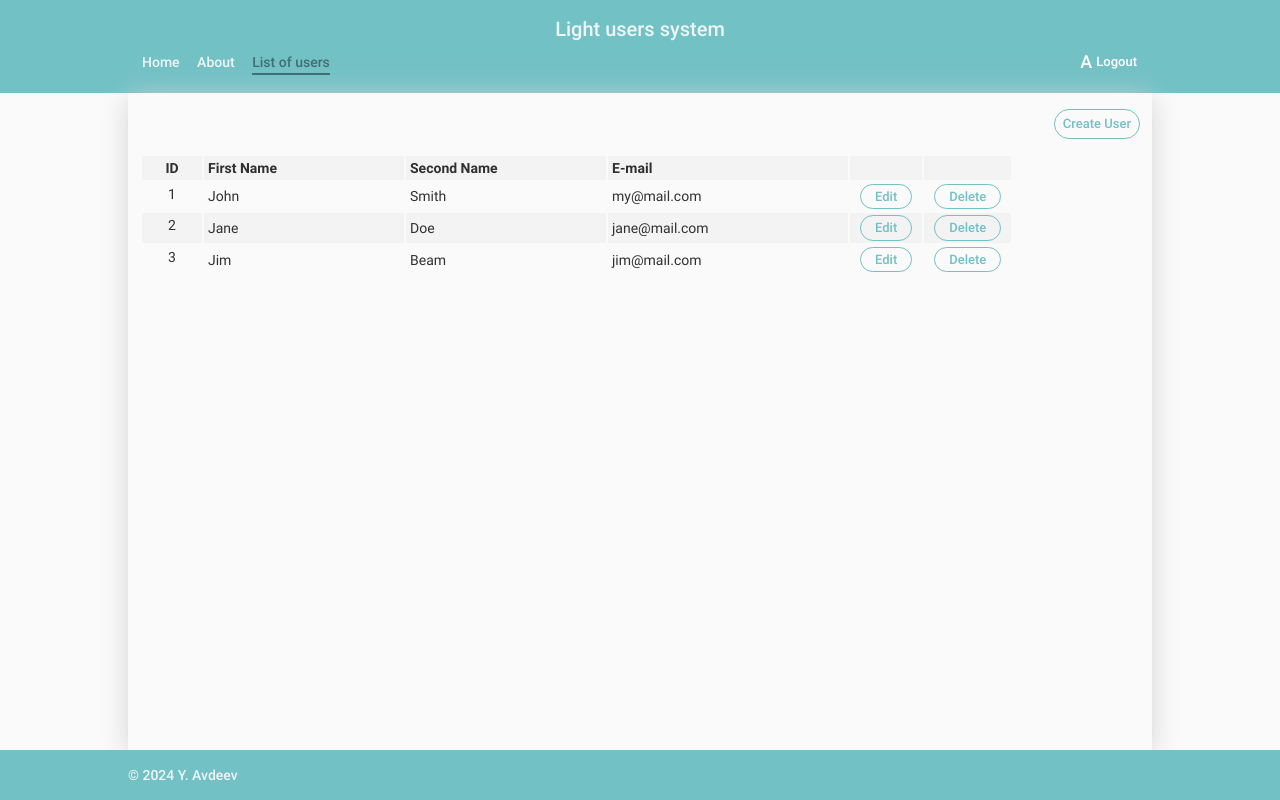
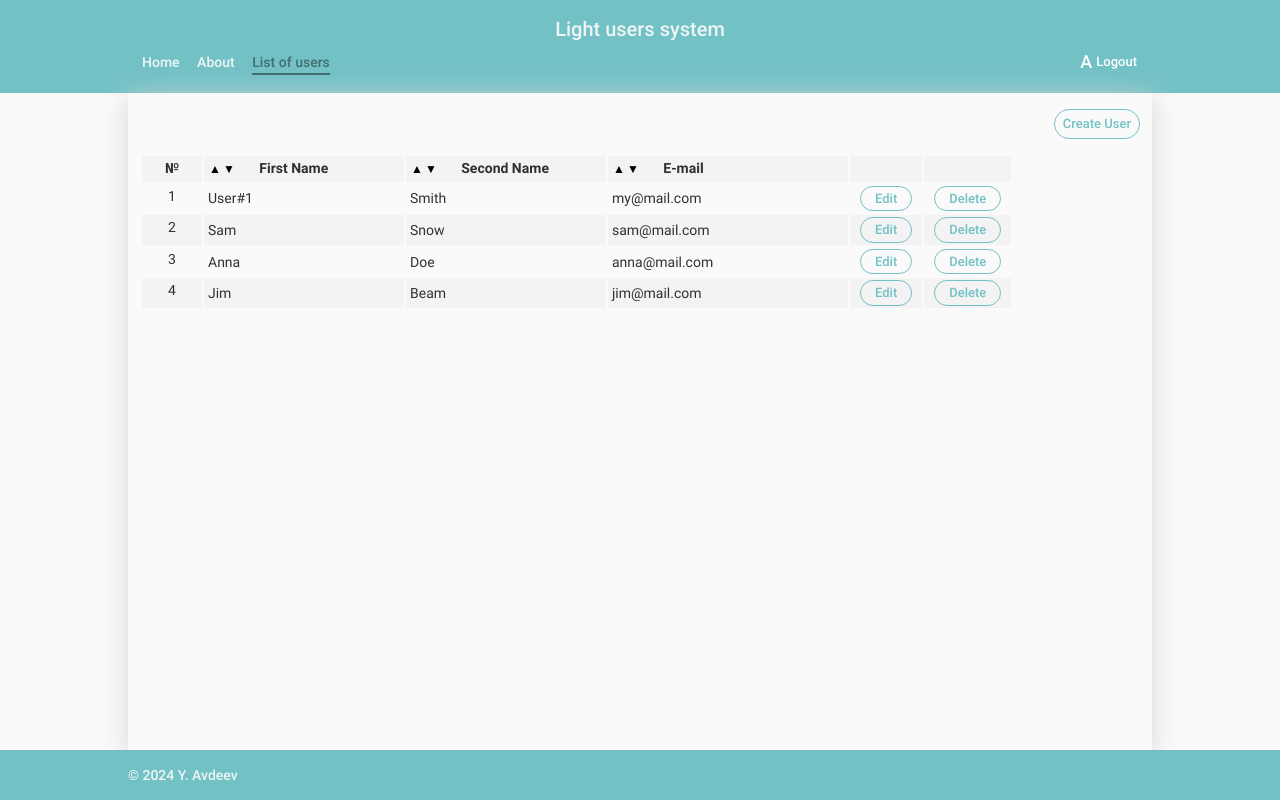
Before and after one commit to yuriy-avdeev/light-users-system, a Vue app: page /users in a window 1280 px wide. Built offline with nearby package versions, Linux system fonts and the light colour scheme; sample sign-in values are in the browser's storage.

Commit message:
feat: add registration form, sorting users list

```diff
--- a/src/assets/main.css
+++ b/src/assets/main.css
@@ -9,6 +9,7 @@
   --color-light-grey: #f3f3f3;
   --color-dark-grey: #d4d4d4;
   --color-success: #00b606;
+  --color-info: #2591fe;
   --color-danger: #ff3232;
 
   --color-background: #f8f8f8b4;
--- a/src/components/AppHeader.vue
+++ b/src/components/AppHeader.vue
@@ -2,7 +2,7 @@
 import { computed, watch, ref, type Ref } from 'vue'
 import { RouterLink, useRouter } from 'vue-router'
 import { useUserStore } from '@/stores/user'
-import { useLoginFormStore } from '@/stores/loginForm'
+import { useUserAccessFormStore } from '@/stores/userAccessForm'
 import UiButton from './UI/UiButton.vue'
 
 const props = defineProps({
@@ -14,7 +14,7 @@ const props = defineProps({
 
 const router = useRouter()
 const userStore = useUserStore()
-const loginFormStore = useLoginFormStore()
+const userAccessFormStore = useUserAccessFormStore()
 const isConfirmationContainerOpened = ref(false)
 const containerRef: Ref<HTMLElement | null> = ref(null)
 
@@ -36,7 +36,7 @@ const handleLoginButton = () => {
   if (userStore.isAuthenticated) {
     isConfirmationContainerOpened.value = !isConfirmationContainerOpened.value
   } else {
-    loginFormStore.openLoginForm()
+    userAccessFormStore.openUserAccessForm()
     router.push('/')
   }
 }
--- a/src/components/LoginForm.vue
+++ b/src/components/LoginForm.vue
@@ -2,7 +2,7 @@
 import { ref, type Ref, onMounted, computed, watch } from 'vue'
 import { useRouter } from 'vue-router'
 import { useUserStore } from '@/stores/user'
-import { useLoginFormStore } from '@/stores/loginForm'
+import { useUserAccessFormStore } from '@/stores/userAccessForm'
 import { debounce } from '@/utilities/debounce'
 import UiButton from './UI/UiButton.vue'
 
@@ -14,7 +14,7 @@ const props = defineProps({
 })
 
 const userStore = useUserStore()
-const loginFormStore = useLoginFormStore()
+const useAccessFormStore = useUserAccessFormStore()
 const router = useRouter()
 const eMail = ref('')
 const trimmedEMail = ref('')
@@ -49,7 +49,7 @@ const performLogin = async () => {
         const userName = userStore.isAdmin ? 'Admin' : userStore.currentUser?.first_name
         showUserNotification(`Welcome, ${userName}!`)
         setTimeout(() => {
-            loginFormStore.closeLoginForm()
+            useAccessFormStore.closeUserAccessForm()
         }, 2000)
         router.push(props.nextPage)
     }
--- a/src/components/UsersList.vue
+++ b/src/components/UsersList.vue
@@ -1,23 +1,72 @@
 <script setup lang="ts">
-import { ref } from 'vue'
+import { ref, computed, watch } from 'vue'
 import { storeToRefs } from 'pinia'
 import { useUsersStore } from '@/stores/users'
-import type { IUser } from '@/types/store-types'
+import type { User, SortableUsersListFields } from '@/types/store-types'
 import UiButton from './UI/UiButton.vue'
 import PopupWrapper from '@/components/PopupWrapper.vue'
 import RegistrationForm from './RegistrationForm.vue'
-// import type of the new user
 
 const usersStore = useUsersStore()
 const { users } = storeToRefs(usersStore)
 const isOpenPopup = ref(false)
+const sortByFirstName = ref('')
+const sortBySecondName = ref('')
+const sortByEMail = ref('')
+
+const usersModelList = computed(() => {
+    let sortField: SortableUsersListFields | null = null
+    let sortOrder = ''
+    if (sortByFirstName.value) {
+        sortField = 'first_name'
+        sortOrder = sortByFirstName.value
+    } else if (sortBySecondName.value) {
+        sortField = 'second_name'
+        sortOrder = sortBySecondName.value
+    } else if (sortByEMail.value) {
+        sortField = 'e_mail'
+        sortOrder = sortByEMail.value
+    }
+    if (sortField) {
+        return getSortedList(sortField, sortOrder)
+    }
+    return users.value
+})
+
+const getSortedList = (field: SortableUsersListFields, order: string) => {
+    if (order === 'up') {
+        return [...users.value].sort((a, b) => a[field].localeCompare(b[field]))
+    }
+    return [...users.value].sort((a, b) => b[field].localeCompare(a[field]))
+}
+
+watch(sortByFirstName, (newValue) => {
+    if (newValue) {
+        sortBySecondName.value = ''
+        sortByEMail.value = ''
+    }
+})
+
+watch(sortBySecondName, (newValue) => {
+    if (newValue) {
+        sortByFirstName.value = ''
+        sortByEMail.value = ''
+    }
+})
+
+watch(sortByEMail, (newValue) => {
+    if (newValue) {
+        sortByFirstName.value = ''
+        sortBySecondName.value = ''
+    }
+})
 
 const createUser = () => {
+    // it's pointless to create new user manually and it needs just for training
     isOpenPopup.value = true
-    // open popup with form - pointless to create new user manually here, but...
 }
 
-const editUser = (user: IUser) => {
+const editUser = (user: User) => {
     console.log('user: ', user)
     //
 }
@@ -46,13 +95,76 @@ const deleteUser = (id: number | string) => {
         <table class="users-table">
             <thead>
                 <tr class="users-table__header">
-                    <th class="users-table__column users-table__column_id">ID</th>
+                    <th class="users-table__column users-table__column_id">&#x2116;</th>
 
-                    <th class="users-table__column users-table__column_first-name">First Name</th>
+                    <th class="users-table__column users-table__column_first-name">
+                        <span>
 
-                    <th class="users-table__column users-table__column_second-name">Second Name</th>
+                        </span>
+                        <button
+                            class="users-table__arrow"
+                            :class="{ 'users-table__arrow_active': sortByFirstName === 'up' }"
+                            type="button"
+                            @click.prevent="sortByFirstName = 'up'"
+                        >
+                            ▲
+                        </button>
 
-                    <th class="users-table__column users-table__column_e-mail">E-mail</th>
+                        <button
+                            class="users-table__arrow"
+                            :class="{ 'users-table__arrow_active': sortByFirstName === 'down' }"
+                            type="button"
+                            @click.prevent="sortByFirstName = 'down'"
+                        >
+                            ▼
+                        </button>
+
+                        First Name
+                    </th>
+
+                    <th class="users-table__column users-table__column_second-name">
+                        <button
+                            class="users-table__arrow"
+                            :class="{ 'users-table__arrow_active': sortBySecondName === 'up' }"
+                            type="button"
+                            @click.prevent="sortBySecondName = 'up'"
+                        >
+                            ▲
+                        </button>
+
+                        <button
+                            class="users-table__arrow"
+                            :class="{ 'users-table__arrow_active': sortBySecondName === 'down' }"
+                            type="button"
+                            @click.prevent="sortBySecondName = 'down'"
+                        >
+                            ▼
+                        </button>
+
+                        Second Name
+                    </th>
+
+                    <th class="users-table__column users-table__column_e-mail">
+                        <button
+                            class="users-table__arrow"
+                            :class="{ 'users-table__arrow_active': sortByEMail === 'up' }"
+                            type="button"
+                            @click.prevent="sortByEMail = 'up'"
+                        >
+                            ▲
+                        </button>
+
+                        <button
+                            class="users-table__arrow"
+                            :class="{ 'users-table__arrow_active': sortByEMail === 'down' }"
+                            type="button"
+                            @click.prevent="sortByEMail = 'down'"
+                        >
+                            ▼
+                        </button>
+
+                        E-mail
+                    </th>
 
                     <th></th>
 
@@ -62,13 +174,13 @@ const deleteUser = (id: number | string) => {
 
             <tbody>
                 <tr
-                    v-for="user in users"
+                    v-for="(user, index) in usersModelList"
                     :key="user.id"
                     class="users-table__row"
                 >
-                    <td class="users-table__column users-table__column_id">{{ user.id }}</td>
+                    <td class="users-table__column users-table__column_id">{{ index + 1 }}</td>
 
-                    <td class="users-table__column users-table__column_first-name">{{ user.first_name }}</td>
+                    <td class="users-table__column users-table__column_first-name"> {{ user.first_name }} </td>
 
                     <td class="users-table__column users-table__column_second-name">{{ user.second_name }}</td>
 
@@ -137,4 +249,28 @@ const deleteUser = (id: number | string) => {
 .users-table__button {
     padding: 4px 14px;
 }
+
+.users-table__arrow:last-of-type {
+    margin-right: 20px;
+}
+
+.users-table__arrow {
+    padding: 1px;
+    border: none;
+    outline: none;
+    background: none;
+    font-size: 12px;
+    transition: color 300ms;
+}
+
+.users-table__arrow_active {
+    color: var(--color-info);
+}
+
+@media (hover: hover) {
+    .users-table__arrow:hover {
+        cursor: pointer;
+        color: var(--color-info);
+    }
+}
 </style>
--- a/src/services/middlewares.ts
+++ b/src/services/middlewares.ts
@@ -1,6 +1,6 @@
 import type { RouteLocationNormalized } from 'vue-router'
 import { useUserStore } from '@/stores/user'
-import { useLoginFormStore } from '@/stores/loginForm'
+import { useUserAccessFormStore } from '@/stores/userAccessForm'
 
 export const validateId = (to: RouteLocationNormalized) => {
   const userStore = useUserStore()
@@ -23,7 +23,7 @@ export const validateAuth = (to: RouteLocationNormalized) => {
     return true
   }
 
-  const loginFormStore = useLoginFormStore()
-  loginFormStore.openLoginForm()
+  const userAccessFormStore = useUserAccessFormStore()
+  userAccessFormStore.openUserAccessForm()
   return { path: '/' }
 }
--- a/src/stores/user.ts
+++ b/src/stores/user.ts
@@ -2,11 +2,11 @@ import { defineStore } from 'pinia'
 import { ref, computed } from 'vue'
 import bcrypt from 'bcryptjs'
 import { useUsersStore } from './users'
-import type { IUser } from '@/types/store-types'
+import type { User } from '@/types/store-types'
 
 export const useUserStore = defineStore('user', () => {
   // 'user' is a ref that can hold or User or null, initial value is null
-  const currentUser = ref<IUser | null>(null)
+  const currentUser = ref<User | null>(null)
   const isAdmin = ref<boolean>(false)
   const auth = ref<boolean>(false)
   const usersStore = useUsersStore()
@@ -61,7 +61,7 @@ export const useUserStore = defineStore('user', () => {
     }
   }
 
-  const storeUserInLocalStorage = (user: IUser) => {
+  const storeUserInLocalStorage = (user: User) => {
     const data = {
       user,
       timestamp: new Date().getTime(),
--- a/src/stores/users.ts
+++ b/src/stores/users.ts
@@ -1,38 +1,47 @@
 import { ref } from 'vue'
 import { defineStore } from 'pinia'
 import bcrypt from 'bcryptjs'
-import type { IUser, INewUser, IMockUser } from '@/types/store-types'
+import type { User, NewUser, MockUser } from '@/types/store-types'
 
-// table of users - add sorting
-// in the popup with login add button to open registration form
+// TODO:
+// in the popup with login add button to open registration form - go to user's tab and automatically login if new user (check init user list - only if admin)
 // mobile-first flexibility
+// pagination
+// table user list - full width of parent container
 
-const mockUsers: IMockUser = {
+const mockUsers: MockUser = {
   'my@mail.com': {
-    first_name: 'John',
+    first_name: 'User#1',
     second_name: 'Smith',
     id: 1,
     e_mail: 'my@mail.com',
     password: '',
   },
-  'jane@mail.com': {
-    first_name: 'Jane',
+  'sam@mail.com': {
+    first_name: 'Sam',
+    second_name: 'Snow',
+    id: 2,
+    e_mail: 'sam@mail.com',
+    password: '',
+  },
+  'anna@mail.com': {
+    first_name: 'Anna',
     second_name: 'Doe',
-    id: 2,
-    e_mail: 'jane@mail.com',
+    id: 3,
+    e_mail: 'anna@mail.com',
     password: '',
   },
   'jim@mail.com': {
     first_name: 'Jim',
     second_name: 'Beam',
-    id: 3,
+    id: 4,
     e_mail: 'jim@mail.com',
     password: '',
   },
 }
 
 export const useUsersStore = defineStore('users', () => {
-  const users = ref<IUser[]>([])
+  const users = ref<User[]>([])
 
   // simulate BE - hash passwords and initialize users
   const initializeUsers = async () => {
@@ -51,7 +60,7 @@ export const useUsersStore = defineStore('users', () => {
     }
   }
 
-  const addUser = async (newUserData: INewUser) => {
+  const addUser = async (newUserData: NewUser) => {
     // here should be invocation of validation fields function
     if (mockUsers[newUserData.e_mail]) {
       throw new Error(
```
Also changed, not shown: src/components/PopupWrapper.vue (+7 -4 lines), src/pages/HomePage.vue (+32 -5 lines), src/stores/loginForm.ts (deleted, +0 -16 lines), src/stores/userAccessForm.ts (added, +16 -0 lines), src/types/store-types.ts (+6 -5 lines).
